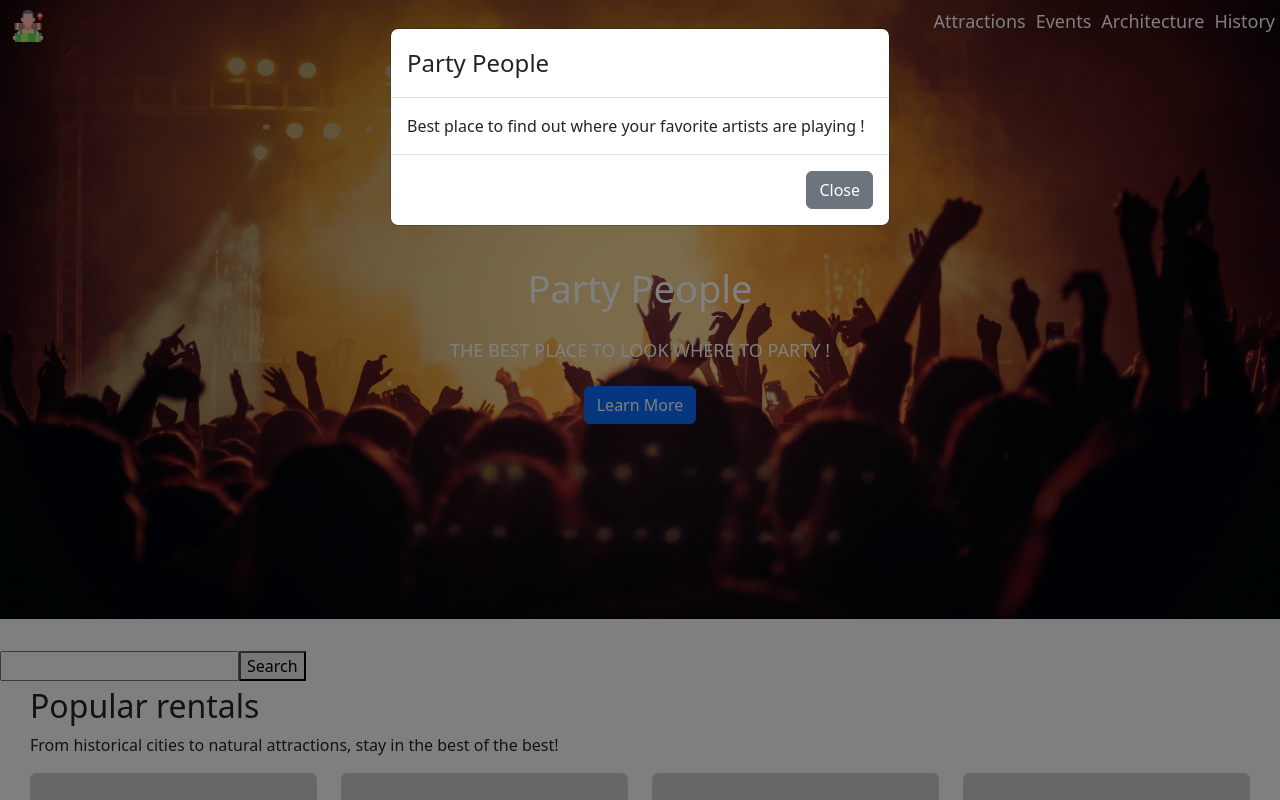
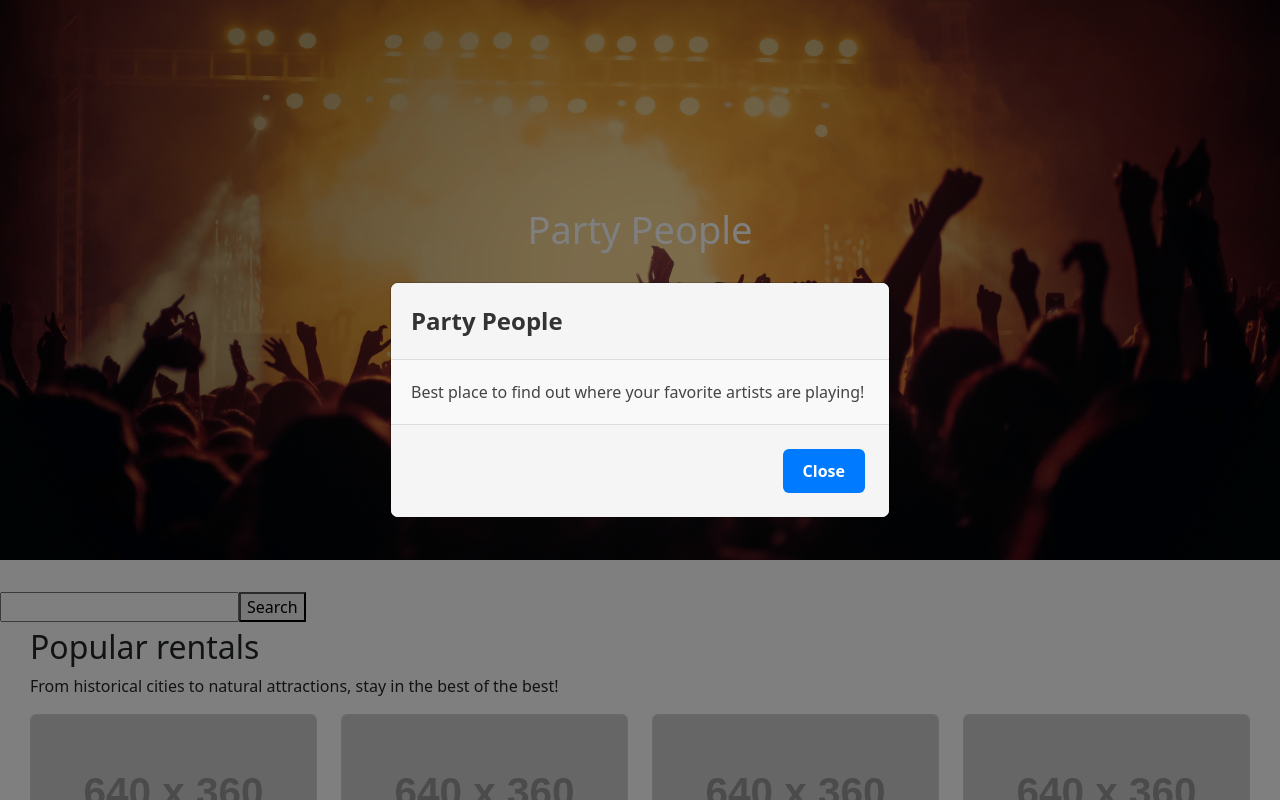
Before and after one commit to jemmy344/party-people, a React (Create React App) app in the folder frontend/: page / in a window 1280 px wide. Both pictures are taken after a click on the button "Learn More". Shown: the top 800 px of the page. Built offline with nearby package versions, Linux system fonts and the light colour scheme.

Commit message:
Deleted navbar, because we don't have more pages.

```diff
--- a/frontend/src/components/Header/index.js
+++ b/frontend/src/components/Header/index.js
@@ -1,7 +1,6 @@
 import React, { useState } from "react";
-import { Button, Container, Modal, Navbar } from "react-bootstrap";
+import { Button, Container, Modal } from "react-bootstrap";
 import backgroundImage from "../../assets/partyPeople.jpg";
-import logo from "../../assets/tour-image.png"
 import "./styles.css"
 
 const Header = () => {
@@ -22,19 +21,6 @@ const Header = () => {
       }}
      className="navbar-header"
     >
-      <div className="navbar-container">
-        <div className="logo">
-          <img src={logo} width="36px" height="36px" className="logo"></img>
-        </div>
-        <Navbar>
-          <ul>
-            <a href="#">Attractions</a>
-            <a href="#">Events</a>
-            <a href="#">Architecture</a>
-            <a href="#">History</a>
-          </ul>
-        </Navbar>
-      </div>
       <Container>
         <div
           style={{
@@ -57,12 +43,12 @@ const Header = () => {
           </Button>
         </div>
 
-        <Modal show={showModal} onHide={handleShowModal}>
+        <Modal show={showModal} onHide={handleShowModal} centered>
           <Modal.Header>
             <Modal.Title>Party People</Modal.Title>
           </Modal.Header>
           <Modal.Body>
-           Best place to find out where your favorite artists are playing !
+            Best place to find out where your favorite artists are playing!
           </Modal.Body>
           <Modal.Footer>
             <Button variant="secondary" onClick={handleShowModal}>
--- a/frontend/src/components/Header/styles.css
+++ b/frontend/src/components/Header/styles.css
@@ -4,6 +4,7 @@
     display: flex;
     justify-content: flex-end;
     align-content: center;
+    margin-right: 120px;
     /* bright blue */
     background-color: linear-gradient(to right, #1d060c 0%, #df9939 50%, #1d060c 100%);
   }
@@ -11,6 +12,7 @@
   .navbar-container ul a {
     text-decoration: none;
     font-size: 18px;
+    padding-right: 60px;
     /* seperate anchor link */
     margin: 5px;
     color: #fff;
@@ -46,6 +48,49 @@
     margin-top: 4px;
   }
 
+ /* Modal Header */
+.modal-header {
+    background-color: #f5f5f5;
+    border-bottom: 1px solid #ddd;
+    padding: 20px;
+  }
+
+  /* Modal Title */
+  .modal-title {
+    font-weight: bold;
+    color: #333;
+    margin: 0;
+  }
+
+  /* Modal Body */
+  .modal-body {
+    background-color: #f9f9f9;
+    font-size: 16px;
+    color: #444;
+    padding: 20px;
+  }
+
+  /* Modal Footer */
+  .modal-footer {
+    background-color: #f5f5f5;
+    border-top: 1px solid #ddd;
+    padding: 20px;
+  }
+
+  /* Modal Close Button */
+  .modal-footer button {
+    background-color: #007bff;
+    border: none;
+    color: #fff;
+    font-weight: bold;
+    padding: 10px 20px;
+  }
+
+  /* Modal Close Button Hover */
+  .modal-footer button:hover {
+    background-color: #0062cc;
+    cursor: pointer;
+  }
   /* responsive design for tablet users */
 
   @media only screen and (min-width: 768px) {
```
